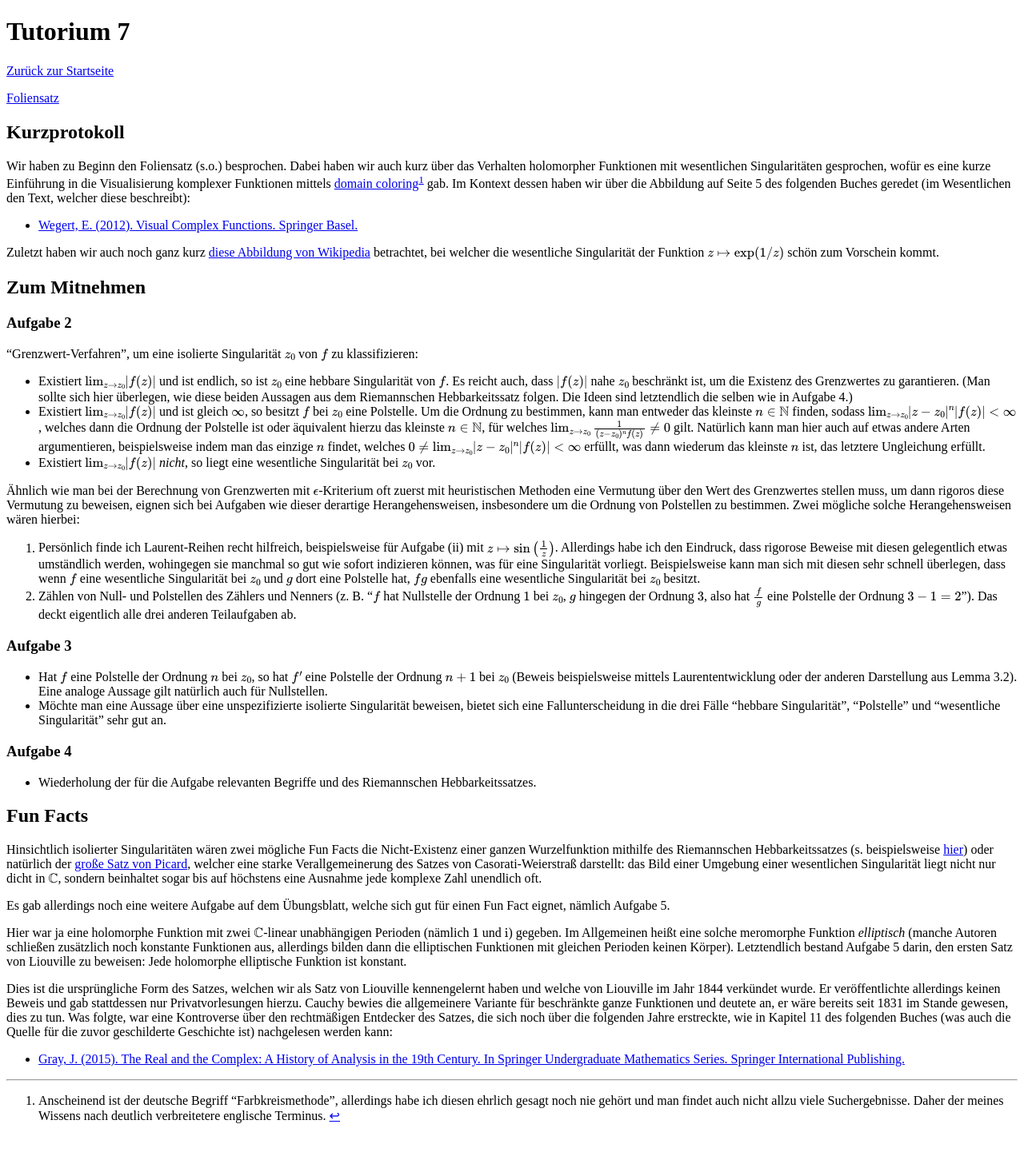
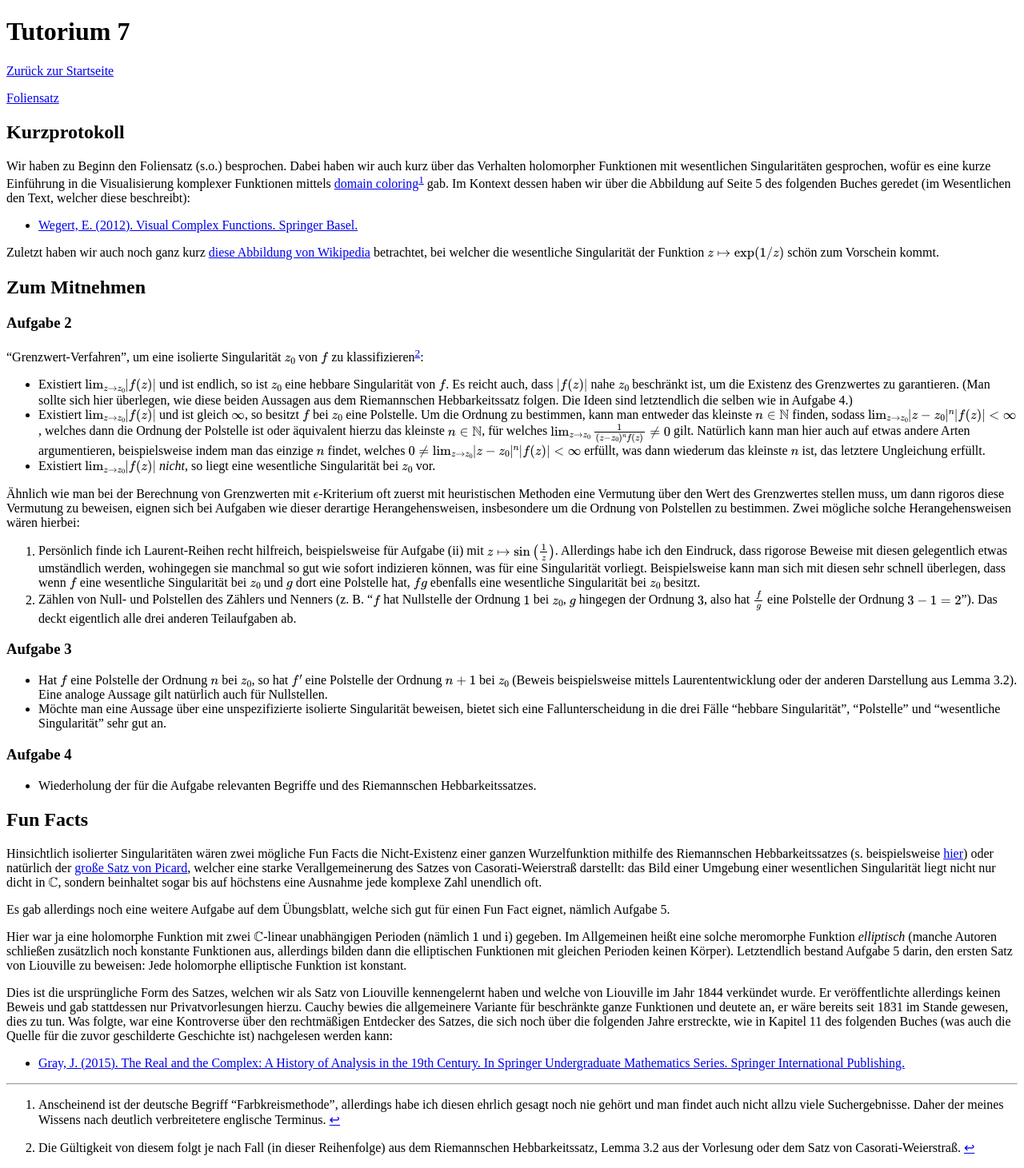
Before and after one commit to fdf-uni/ft, a Jekyll site: the page built from tutorials/tut07.md, in a window 1280 px wide. Shown: the whole page at 80% size. Built offline with Jekyll 4.4.1, drawn with Linux system fonts in a browser that asks for light colours; our own code applies the rules of GitHub Pages for plain Markdown files; before the commit the page ends 1421 px from its top, so only the background shows below that.

Commit message:
add(tut07): footnote: why do limit arguments work?

```diff
--- a/tutorials/tut07.md
+++ b/tutorials/tut07.md
@@ -17,12 +17,14 @@ Zuletzt haben wir auch noch ganz kurz [diese Abbildung von Wikipedia](https://en
 ## Zum Mitnehmen
 
 ### Aufgabe 2
-"Grenzwert-Verfahren", um eine isolierte Singularität $$z_0$$ von $$f$$ zu klassifizieren:
+"Grenzwert-Verfahren", um eine isolierte Singularität $$z_0$$ von $$f$$ zu klassifizieren[^2]:
 - Existiert $$\lim_{z \to z_0} \lvert f(z) \rvert$$ und ist endlich, so ist $$z_0$$ eine hebbare Singularität von $$f$$. Es reicht auch, dass $$\lvert f(z) \rvert$$ nahe $$z_0$$ beschränkt ist, um die Existenz des Grenzwertes zu garantieren. (Man sollte sich hier überlegen, wie diese beiden Aussagen aus dem Riemannschen Hebbarkeitssatz folgen. Die Ideen sind letztendlich die selben wie in Aufgabe 4.)
 - Existiert $$\lim_{z \to z_0} \lvert f(z) \rvert$$ und ist gleich $$\infty$$, so besitzt $$f$$ bei $$z_0$$ eine Polstelle.
     Um die Ordnung zu bestimmen, kann man entweder das kleinste $$n \in \mathbb{N}$$ finden, sodass $$\lim_{z \to z_0} \lvert z - z_0 \rvert^n \lvert f(z) \rvert < \infty$$, welches dann die Ordnung der Polstelle ist oder äquivalent hierzu das kleinste $$n \in \mathbb{N}$$, für welches $$\lim_{z \to z_0} \frac{1}{(z - z_0)^n f(z)} \neq 0$$ gilt.
     Natürlich kann man hier auch auf etwas andere Arten argumentieren, beispielsweise indem man das einzige $$n$$ findet, welches $$0 \neq \lim_{z \to z_0} \lvert z - z_0 \rvert^n \lvert f(z) \rvert < \infty$$ erfüllt, was dann wiederum das kleinste $$n$$ ist, das letztere Ungleichung erfüllt.
 - Existiert $$\lim_{z \to z_0} \lvert f(z) \rvert$$ _nicht_, so liegt eine wesentliche Singularität bei $$z_0$$ vor.
+
+[^2]: Die Gültigkeit von diesem folgt je nach Fall (in dieser Reihenfolge) aus dem Riemannschen Hebbarkeitssatz, Lemma 3.2 aus der Vorlesung oder dem Satz von Casorati-Weierstraß.
 
 Ähnlich wie man bei der Berechnung von Grenzwerten mit $$\epsilon$$-Kriterium oft zuerst mit heuristischen Methoden eine Vermutung über den Wert des Grenzwertes stellen muss, um dann rigoros diese Vermutung zu beweisen, eignen sich bei Aufgaben wie dieser derartige Herangehensweisen, insbesondere um die Ordnung von Polstellen zu bestimmen.
 Zwei mögliche solche Herangehensweisen wären hierbei:
```
